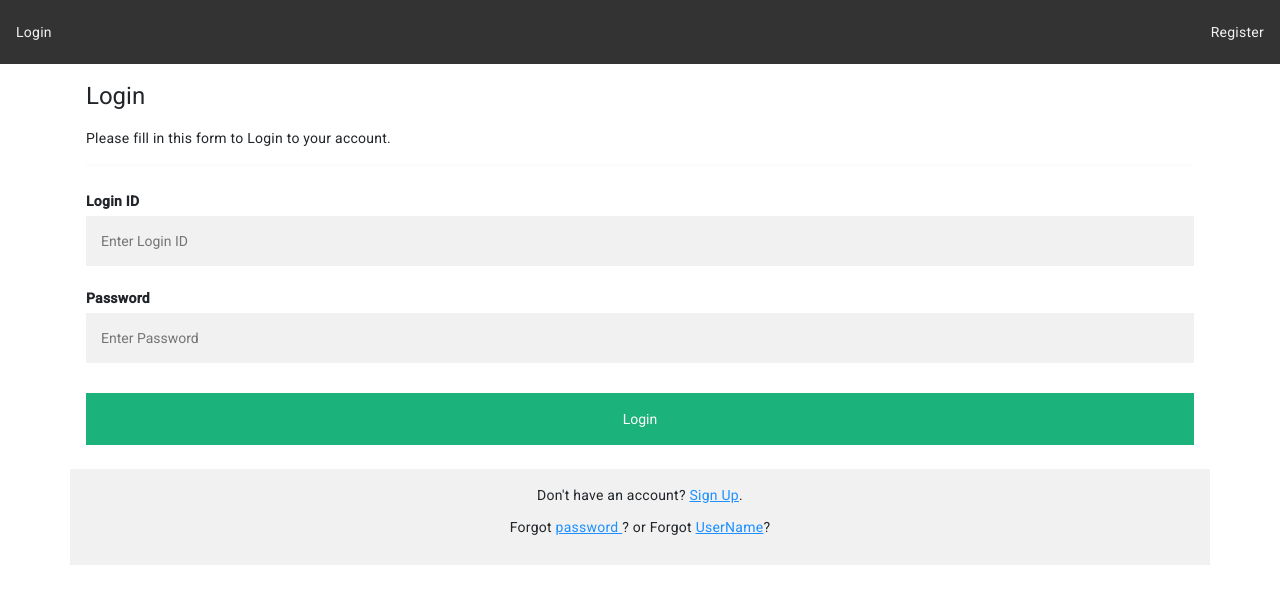
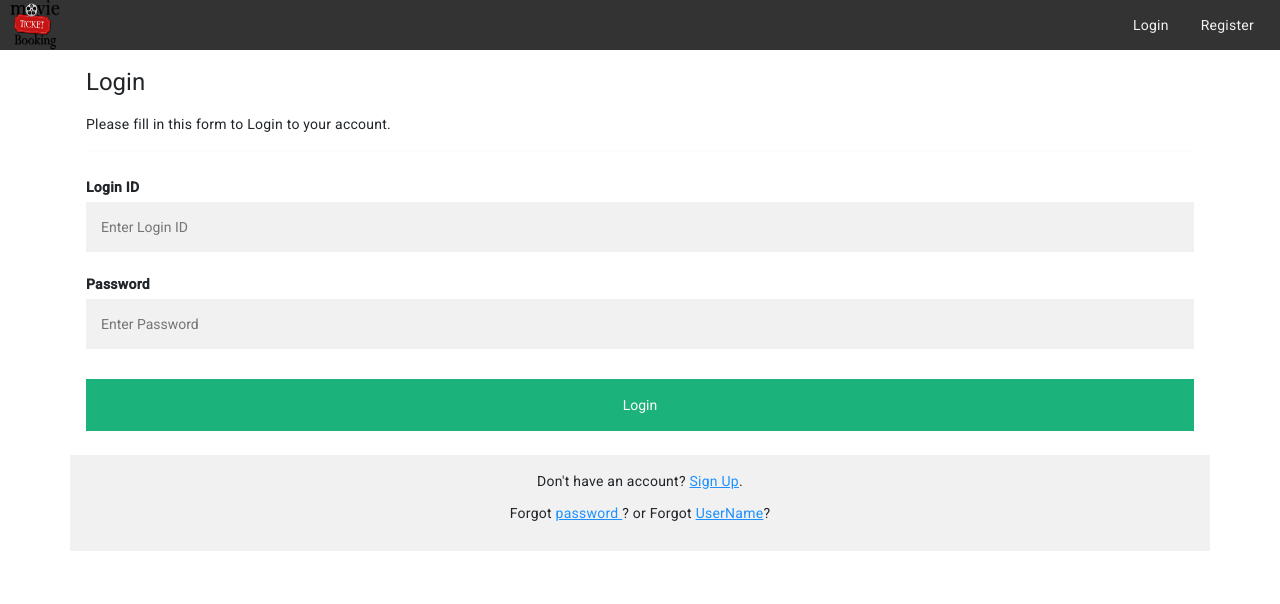
Before and after one commit to sushilrajeeva/MovieFy-Frontend, an Angular app in the folder movieBookingApp/: page /login in a window 1280 px wide. Shown: the top 604 px of the page. Built offline with nearby package versions, Linux system fonts and the light colour scheme.

Commit message:
Added css to make the cards interactive and added logo in navbar
Added css to make the cards interactive and added logo in navbar

```diff
--- a/movieBookingApp/src/app/admin-navbar/admin-navbar.component.css
+++ b/movieBookingApp/src/app/admin-navbar/admin-navbar.component.css
@@ -1,15 +1,22 @@
 .admin-navbar {
     background-color: #004d99;
+    display: flex; /* added */
+    justify-content: space-between; /* added */
+    align-items: center; /* added */
+    padding: 0 10px; /* added - adjust as needed */
     overflow: hidden;
 }
 
 .admin-navbar a {
-    float: left;
-    display: block;
     color: #f2f2f2;
     text-align: center;
     padding: 14px 16px;
     text-decoration: none;
+}
+
+.admin-navbar img {
+    height: 50px; /* adjust as needed */
+    width: 50px; /* adjust as needed */
 }
 
 .admin-navbar a:hover {
--- a/movieBookingApp/src/app/admin-navbar/admin-navbar.component.html
+++ b/movieBookingApp/src/app/admin-navbar/admin-navbar.component.html
@@ -1,4 +1,7 @@
 <div class="admin-navbar">
-    <a routerLink="/admin-dashboard">Admin Homepage</a>
-    <a (click)="logout()">Logout</a>
-  </div>
+    <img src="assets/image/MovieFiLogo.png" alt="MovieFi logo">
+    <div>
+        <a routerLink="/admin-dashboard">Admin Homepage</a>
+        <a (click)="logout()">Logout</a>
+    </div>
+</div>
--- a/movieBookingApp/src/app/navbar/navbar.component.css
+++ b/movieBookingApp/src/app/navbar/navbar.component.css
@@ -1,15 +1,22 @@
 .navbar {
     background-color: #333;
+    display: flex; /* added */
+    justify-content: space-between; /* added */
+    align-items: center; /* added */
+    padding: 0 10px; /* added - adjust as needed */
     overflow: hidden;
 }
 
 .navbar a {
-    float: left;
-    display: block;
     color: #f2f2f2;
     text-align: center;
     padding: 14px 16px;
     text-decoration: none;
+}
+
+.navbar img {
+    height: 50px; /* adjust as needed */
+    width: 50px; /* adjust as needed */
 }
 
 .navbar a:hover {
--- a/movieBookingApp/src/app/navbar/navbar.component.html
+++ b/movieBookingApp/src/app/navbar/navbar.component.html
@@ -1,5 +1,7 @@
-
 <div class="navbar">
-    <a routerLink="/login">Login</a>
-    <a routerLink="/register">Register</a>
-  </div>
+    <img src="assets/image/MovieFiLogo.png" alt="MovieFi logo">
+    <div>
+        <a routerLink="/login">Login</a>
+        <a routerLink="/register">Register</a>
+    </div>
+</div>
--- a/movieBookingApp/src/app/user-dashboard/user-dashboard.component.css
+++ b/movieBookingApp/src/app/user-dashboard/user-dashboard.component.css
@@ -16,3 +16,10 @@
 .initials {
     text-transform: uppercase;
 }
+.card {
+    transition: transform .2s; /* Animation */
+}
+
+.card:hover {
+    transform: scale(1.05); /* (110% zoom - Note: if the zoom is too large, it will go outside of the viewport) */
+}
--- a/movieBookingApp/src/app/user-navbar/user-navbar.component.css
+++ b/movieBookingApp/src/app/user-navbar/user-navbar.component.css
@@ -1,15 +1,22 @@
 .user-navbar {
     background-color: #4CAF50;
+    display: flex; /* added */
+    justify-content: space-between; /* added */
+    align-items: center; /* added */
+    padding: 0 10px; /* added - adjust as needed */
     overflow: hidden;
 }
 
 .user-navbar a {
-    float: left;
-    display: block;
     color: #f2f2f2;
     text-align: center;
     padding: 14px 16px;
     text-decoration: none;
+}
+
+.user-navbar img {
+    height: 50px; /* adjust as needed */
+    width: 50px; /* adjust as needed */
 }
 
 .user-navbar a:hover {
--- a/movieBookingApp/src/app/user-navbar/user-navbar.component.html
+++ b/movieBookingApp/src/app/user-navbar/user-navbar.component.html
@@ -1,5 +1,8 @@
 <div class="user-navbar">
-    <a routerLink="/user-dashboard">User Homepage</a>
-    <a routerLink="/user-tickets">My Tickets</a>
-    <a (click)="logout()">Logout</a>
-  </div>
+    <img src="assets/image/MovieFiLogo.png" alt="MovieFi logo">
+    <div>
+        <a routerLink="/user-dashboard">User Homepage</a>
+        <a routerLink="/user-tickets">My Tickets</a>
+        <a (click)="logout()">Logout</a>
+    </div>
+</div>
```
Also changed, not shown: movieBookingApp/src/assets/image/MovieFiLogo.png (added), 1 other file (tests, documents, lock files or other folders).
